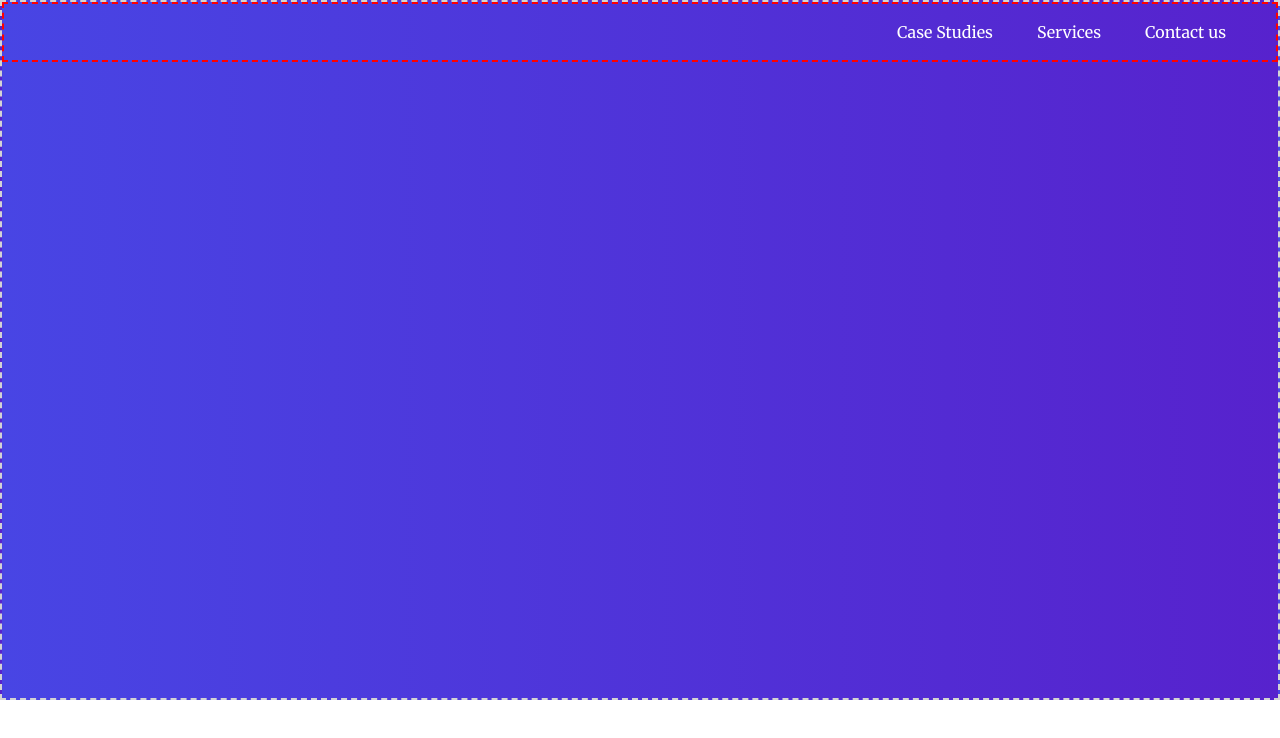
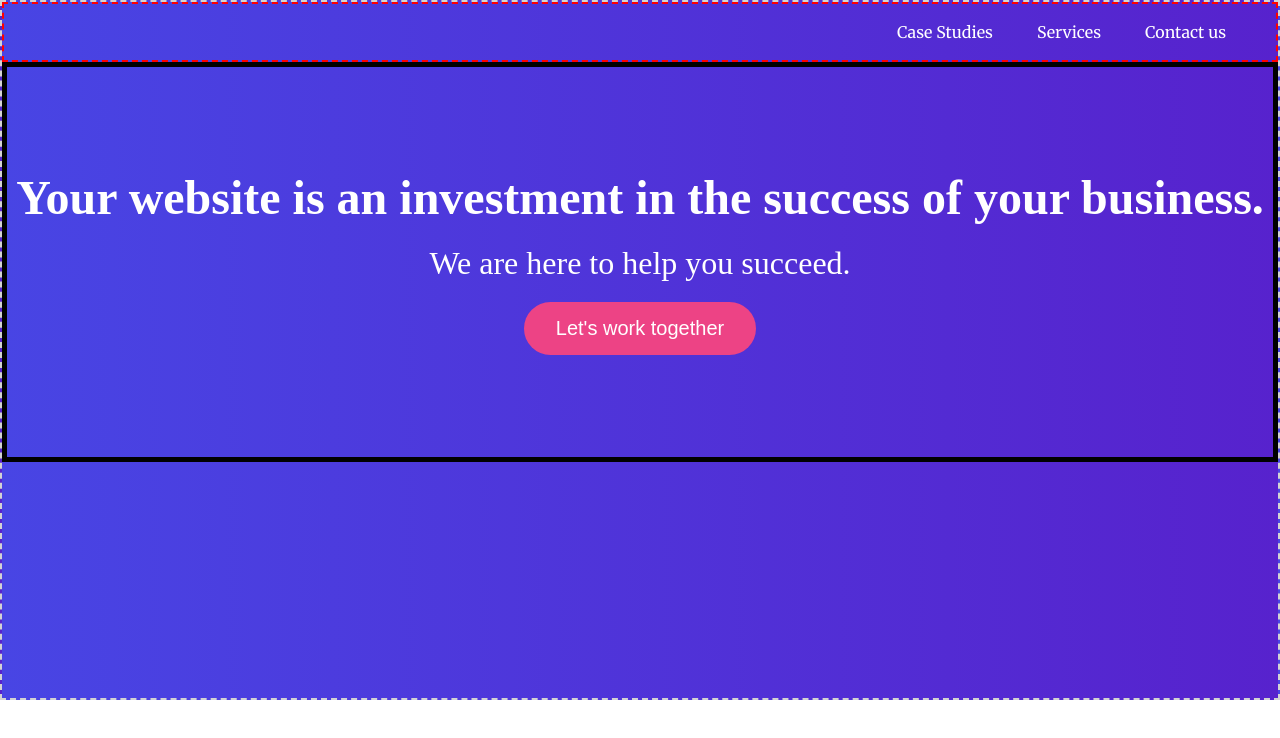
Before and after one commit to VincentOosterom/concept-opdracht, a plain HTML site: page index.html in a window 1280 px wide. Drawn offline with Linux system fonts and the light colour scheme.

Commit message:
Hero container

```diff
--- a/index.html
+++ b/index.html
@@ -6,7 +6,7 @@
     <link rel="stylesheet" href="styles/style.css">
 </head>
 <body>
-<header class="container-header" >
+<header class="container-header">
     <nav>
         <div class="nav-bar">
             <ul>
@@ -16,6 +16,11 @@
             </ul>
         </div>
     </nav>
+    <div class="hero-container">
+        <h1>Your website is an investment in the success of your business.</h1>
+        <p>We are here to help you succeed.</p>
+        <button class="hero-button">Let's work together</button>
+    </div>
 </header>
 
 </body>
--- a/styles/style.css
+++ b/styles/style.css
@@ -24,10 +24,10 @@
     --font-body: 'Roboto', sans-serif;
 
     /*FONTS SIZE*/
-    --font-size-h1: 32px;
-    --font-size-h2: 16px;
-    --font-size-h3: 14px;
-    --font-size-h4: 12px;
+    --font-size-h1: 48px;
+    --font-size-h2: 32px;
+    --font-size-h3: 18px;
+    --font-size-h4: 16px;
     --font-size-p: 16px;
 
 
@@ -38,6 +38,10 @@ body {
     font: var(--font-body);
     color: var(--color-black);
     background-color: white;
+}
+h1{
+    font-size: var(--font-size-h1);
+    color: white;
 }
 
 /* HEADER MET BACKGROUND */
@@ -75,3 +79,31 @@ body {
     margin: 0 30px 0 0;
 
 }
+
+/*HEADER CONTENT*/
+
+.hero-container {
+    display: flex;
+    align-items: center;
+    justify-content: center;
+    flex-direction: column;
+    height: 400px;
+    border: 5px solid black;
+    gap: 20px;
+}
+
+.hero-container p {
+    color: white;
+    font: var(--font-body);
+    font-size: var(--font-size-h2);
+}
+
+.hero-container button {
+    border: none;
+    color: white;
+    background-color: #ED4385;
+    border-radius: 30px;
+    font-size: 20px;
+    padding: 15px 32px;
+
+}
```
Lines whose indentation alone changed are shown as unchanged.
